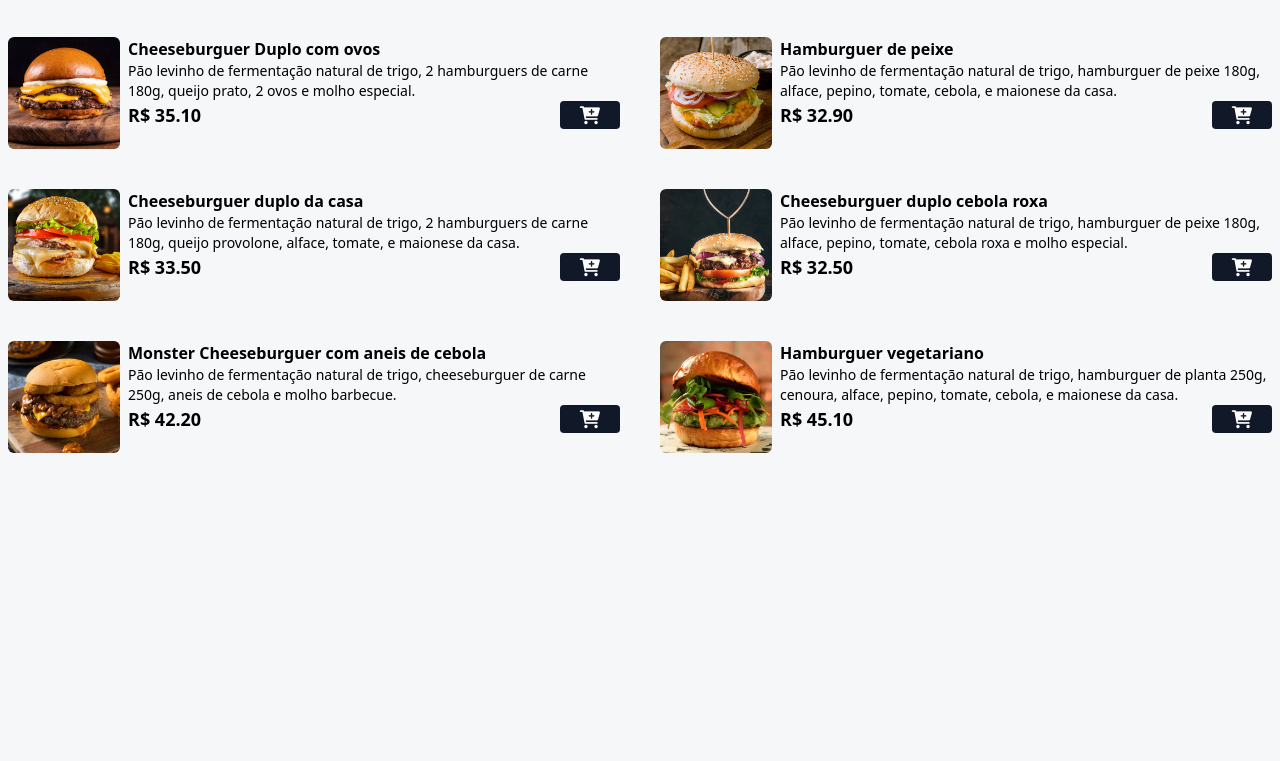
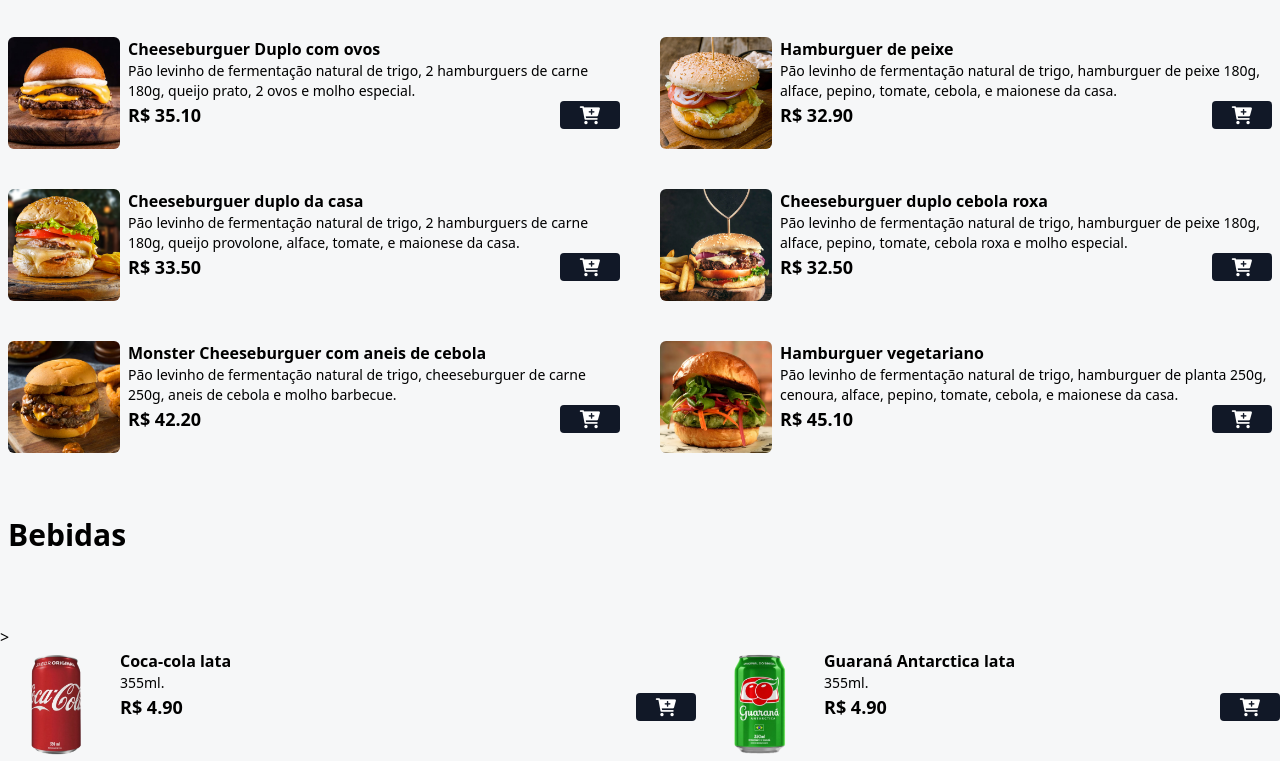
Before and after one commit to Bruno-Assumpcao-Motta/cardapio, a website: page index.html in a window 1280 px wide. Shown: the part 631-1392 px from the top of the page. Before the commit the page ends 1148 px from the top, so only its background shows below. Drawn offline with Linux system fonts and the light colour scheme.

Commit message:
criando as bebidas,

```diff
--- a/index.html
+++ b/index.html
@@ -261,6 +261,76 @@
 
 
         </main>
+
+        <div class="mx-auto max-w-7xl px-2 my-2">
+            <h2 class="font-bold text-3xl">
+                Bebidas
+            </h2>
+        </div>
+
+        <!-- GRID BEBIDAS -->
+        <div class="grid grid-cols-1 md:grid-cols-2
+        gap-7 md:gap-10 mx-auto max-w-7xl px-2 mb-16"></div>>
+
+            <!-- BEBIDA 1 ITEM -->
+
+                <div class="flex gap-2 w-full" >
+                    <img
+                    src="./assets/refri-1.png"
+                    alt="Coca-cola lata"
+                    class="w-28 h-28 rounded-md hover:scale-110 hover:-rotate-2 duration-300"
+                    />
+
+                    <div class="w-full">
+                        <p class="font-bold">Coca-cola lata</p>
+                        <p class="text-sm">355ml.</p>
+
+                        <div class="flex items-center gap-2 justify-between">
+                            <p class="font-bold text-lg ">R$ 4.90</p>
+                            <button
+                                class="bg-gray-900 px-5 rounded add-to-cart-btm"
+                                data-name="Coca-cola lata"
+                                data-price="4.90"
+                                >
+
+                                <i class="fa fa-cart-plus text-lg text-white"></i>
+                            </button>
+                    </div>
+                </div>
+            <!-- FIM BEBIDA 1 ITEM -->
+
+            <!-- BEBIDA 2 ITEM -->
+
+                <div class="flex gap-2 w-full" >
+                    <img
+                    src="./assets/refri-2.png"
+                    alt="Guaraná Antarctica lata"
+                    class="w-28 h-28 rounded-md hover:scale-110 hover:-rotate-2 duration-300"
+                    />
+
+                    <div class="w-full">
+                        <p class="font-bold">Guaraná Antarctica lata</p>
+                        <p class="text-sm">355ml.</p>
+
+                        <div class="flex items-center gap-2 justify-between">
+                            <p class="font-bold text-lg ">R$ 4.90</p>
+                            <button
+                                class="bg-gray-900 px-5 rounded add-to-cart-btm"
+                                data-name="Guaraná Antarctica lata"
+                                data-price="4.90"
+                                >
+
+                                <i class="fa fa-cart-plus text-lg text-white"></i>
+                            </button>
+                    </div>
+                </div>
+
+        </div>
+        <!-- FIM BEBIDA 2 ITEM -->
+
+        <!-- FIM GRID BEBIDAS -->
+
+
     </div>
     <!-- INICIO MENU -->
 </body>
```
Also changed, not shown: styles/output.css.
